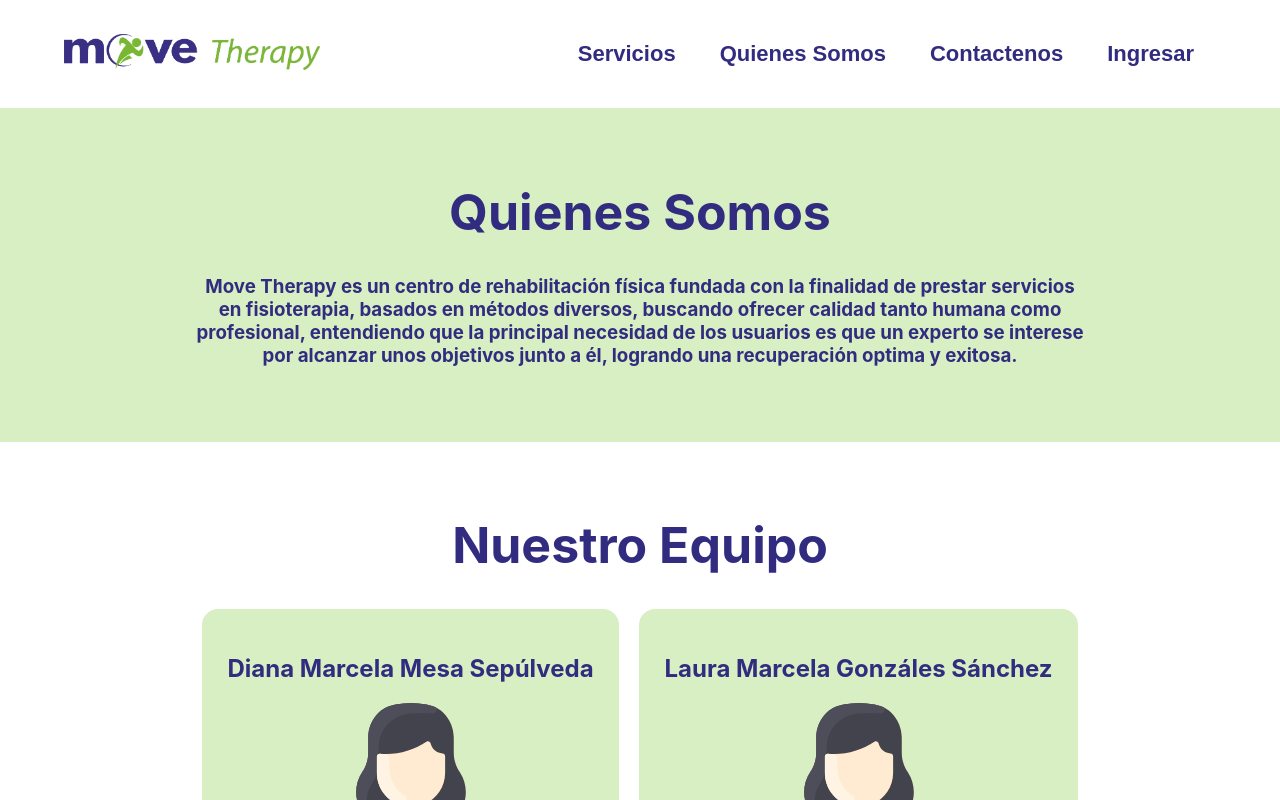
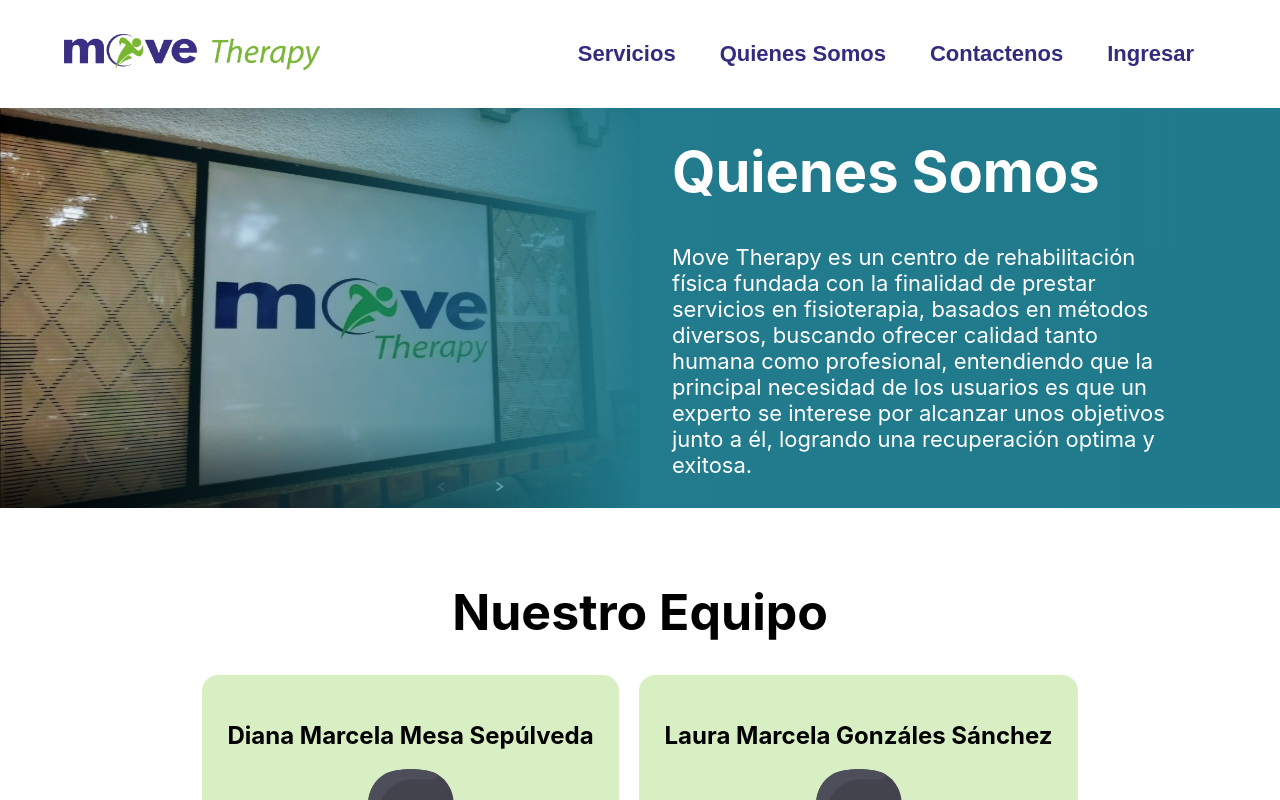
Before and after one commit to juanda3098/Movetherapy, a React (Create React App) app: page /AboutUs in a window 1280 px wide. Shown: the top 800 px of the page. Built offline with nearby package versions, Linux system fonts and the light colour scheme.

Commit message:
-AboutUs

```diff
--- a/src/ComponentsH/AboutUs/AboutUs.css
+++ b/src/ComponentsH/AboutUs/AboutUs.css
@@ -1,10 +1,52 @@
-.o-aboutus-container {
-    color: #312C7F
+.o-aboutus-image-container {
+    position: relative;
+    height: 50vh;
+    max-height: 50vh;
+    display: flex;
+    align-items: center;
+    justify-content: flex-start;
+    object-fit: contain;
 }
 
-.o-aboutus-title {
-    padding: 5vh 15vw 7vh 15vw;
-    background: #D8EFC3;
+.o-aboutus-image{
+    width:50%;
+    height:100%;
+    object-fit: fill;
+}
+
+.o-aboutus-image-container .o-info{
+    position: absolute;
+    background: rgb(31,122,140);
+    background: linear-gradient(90deg, rgba(255,255,255,0) 0%, rgba(31,122,140,0.2) 18%, rgb(31,122,140,0.99) 50%,  rgba(31,122,140,1) 100%);
+    width: 100%;
+    height: 100%;
+    color: #ffffff;
+    display: flex;
+    justify-content: space-around;
+    align-items: center;
+}
+
+.o-aboutus-info-container{
+    width: 50%;
+    display: flex;
+    flex-direction: column;
+    justify-content: space-between;
+}
+
+.o-aboutus-title{
+    margin-top: 0rem;
+    margin-left: 2rem;
+    font-size: 56px;
+    text-align: left;
+}
+
+.o-aboutus-description{
+    margin-left: 2rem;
+    width: 80%;
+    max-width: 100%;
+    font-size: 22px;
+    word-wrap: normal;
+    text-align: left;
 }
 
 .o-aboutus-team {
--- a/src/ComponentsH/AboutUs/AboutUs.js
+++ b/src/ComponentsH/AboutUs/AboutUs.js
@@ -4,19 +4,26 @@
 
 import "./AboutUs.css";
 
+import MTFront from "../../Img/MoveTherapyFront.png"
+
 const AboutUs = () => {
   return (
     <div class="o-aboutus-container">
-      <div className="o-aboutus-title">
-        <h1 className="o-title-sentence">Quienes Somos</h1>
-        <h3>
-          Move Therapy es un centro de rehabilitación física fundada con la
-          finalidad de prestar servicios en fisioterapia, basados en métodos
-          diversos, buscando ofrecer calidad tanto humana como profesional,
-          entendiendo que la principal necesidad de los usuarios es que un
-          experto se interese por alcanzar unos objetivos junto a él, logrando
-          una recuperación optima y exitosa.
-        </h3>
+      <div class="o-aboutus-image-container">
+        <img className="o-aboutus-image" src={MTFront} alt="" />
+        <div class="o-info">
+          <div className="o-aboutus-info-container">
+          </div>
+          <div className="o-aboutus-info-container">
+            <h1 className="o-aboutus-title">Quienes Somos</h1>
+            <div className="o-aboutus-description">Move Therapy es un centro de rehabilitación física fundada con la
+            finalidad de prestar servicios en fisioterapia, basados en métodos
+            diversos, buscando ofrecer calidad tanto humana como profesional,
+            entendiendo que la principal necesidad de los usuarios es que un
+            experto se interese por alcanzar unos objetivos junto a él, logrando
+            una recuperación optima y exitosa.</div>
+          </div>
+        </div>
       </div>
       <div className="o-aboutus-team">
         <h1 className="o-title-sentence">Nuestro Equipo</h1>
```
